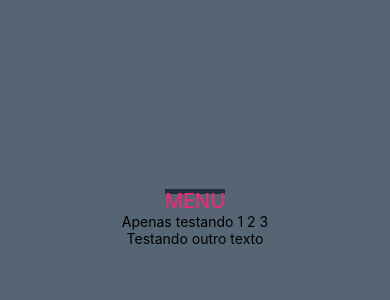
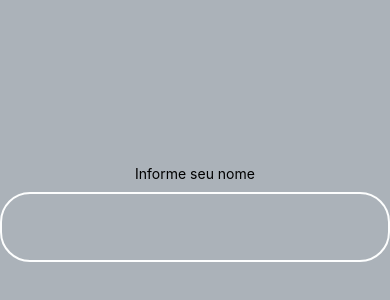
Before and after one commit to VictorFlor/ReactNative_Estudo, a React Native app: screen / in a window 390 px wide. Shown: the part 204-504 px from the top of the page. Built offline with nearby package versions, Linux system fonts and the light colour scheme.

Commit message:
Aplicativo pega nome e exibe

```diff
--- a/App.js
+++ b/App.js
@@ -1,29 +1,64 @@
-import { StatusBar } from 'expo-status-bar';
-import { StyleSheet, Text, View } from 'react-native';
-import React from 'react';
-import Header from './Components/Header';
+import React, {Component} from "react";
+import {
+  Text,
+  View,
+  StyleSheet,
+  TextInput,
+  StatusBar } from "react-native";
 
-export default function App() {
-  return (
-    <View style={styles.container}>
-        <View>
-          <Header/>
-        </View>
-        <View>
-          <Text>Apenas testando 1 2 3</Text>
-        </View>
-        <View>
-          <Text>Testando outro texto</Text>
-        </View>
-       </View>
-  );
+class App extends Component{
+
+  constructor(props){
+    super(props);
+    this.state = {
+      nome: '',
+    };
+
+    this.pegaNome = this.pegaNome.bind(this);
+  }
+
+  pegaNome(texto){
+    if(texto.legth > 0){
+      this.setState({nome: ''})
+    }else{
+      this.setState({nome: 'Bem vindo: ' + texto})
+    }
+
+  }
+
+  render(){
+    return(
+      <View style={styles.container}>
+        <Text>Informe seu nome</Text>
+        <TextInput
+        style={styles.input}
+        onChangeText={this.pegaNome}
+        />
+        <Text>{this.state.nome}</Text>
+      </View>
+    );
+  }
 }
 
 const styles = StyleSheet.create({
-  container: {
-    flex: 1,
-    backgroundColor: '#566573',
+  container:{
+    flex:1,
     alignItems: 'center',
     justifyContent: 'center',
+    backgroundColor: '#ABB2B9'
   },
+  input:{
+    height: 70,
+    width: '100%',
+    borderWidth: 2,
+    borderColor: '#FDFEFE',
+    margin: 10,
+    fontSize: 25,
+    padding: 20,
+    borderRadius: 30,
+    textAlign: 'center' ,
+  }
+
 });
+
+export default App;
```
